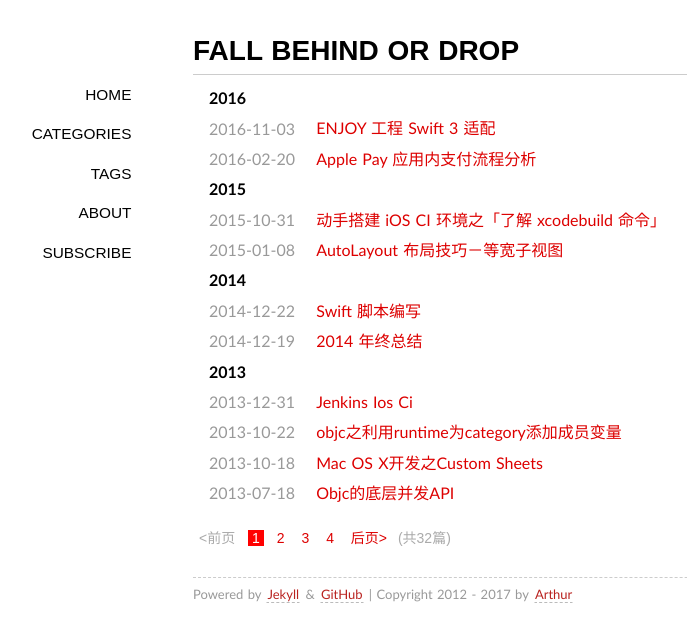
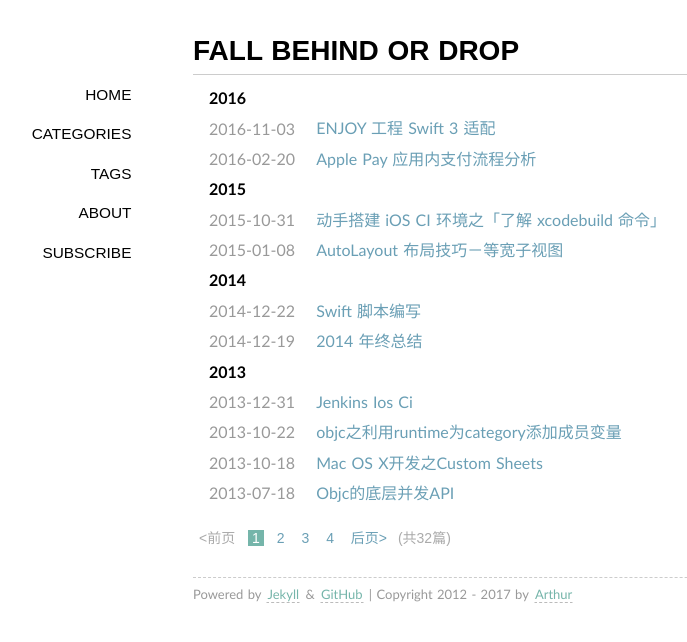
Before and after one commit to efsn/efsn.github.io, a Jekyll site: the page built from index.html, in a window 1280 px wide. Shown: the top 642 px of the page, without its empty margins (147-834 px from the left). Built offline with Jekyll 4.4.1, drawn with Linux system fonts in a browser that asks for light colours; the list of posts is cut into pages by our own code.

Commit message:
adjust color

```diff
--- a/_config.yml
+++ b/_config.yml
@@ -7,6 +7,7 @@
 safe: false
 paginate: 10
 
+# color: #75b5aa;
 
 # Gems
 gems: [jekyll-paginate]
--- a/media/css/style.css
+++ b/media/css/style.css
@@ -17,7 +17,7 @@ body {
 }
 
 a {
-    color: #dd0000;
+    color: #6a9fb5;
     text-decoration: none;
 }
 
@@ -182,7 +182,7 @@ nav a {
 }
 
 nav a:hover {
-    background-color: #ff0000;
+    background-color: #75b5aa;
     text-decoration: none;
     color: #f9f9f9;
     -webkit-transition: color .2s linear;
@@ -241,7 +241,7 @@ footer a {
     margin: 1px;
     border: 1px solid rgba(1, 1, 1, 0);
     border-bottom: 1px dashed #BBB;
-    color: #B9221F;
+    color: #75b5aa;
     text-decoration: none;
 }
 
@@ -295,7 +295,7 @@ footer a:hover {
 
 .paginator .current-page {
     color: white;
-    background: #ff0000;
+    background: #75b5aa;
 }
 
 .paginator a:hover {
```
Also changed, not shown: _posts/2016-11-03-swift3-adaption.md (+1 -0 lines).
